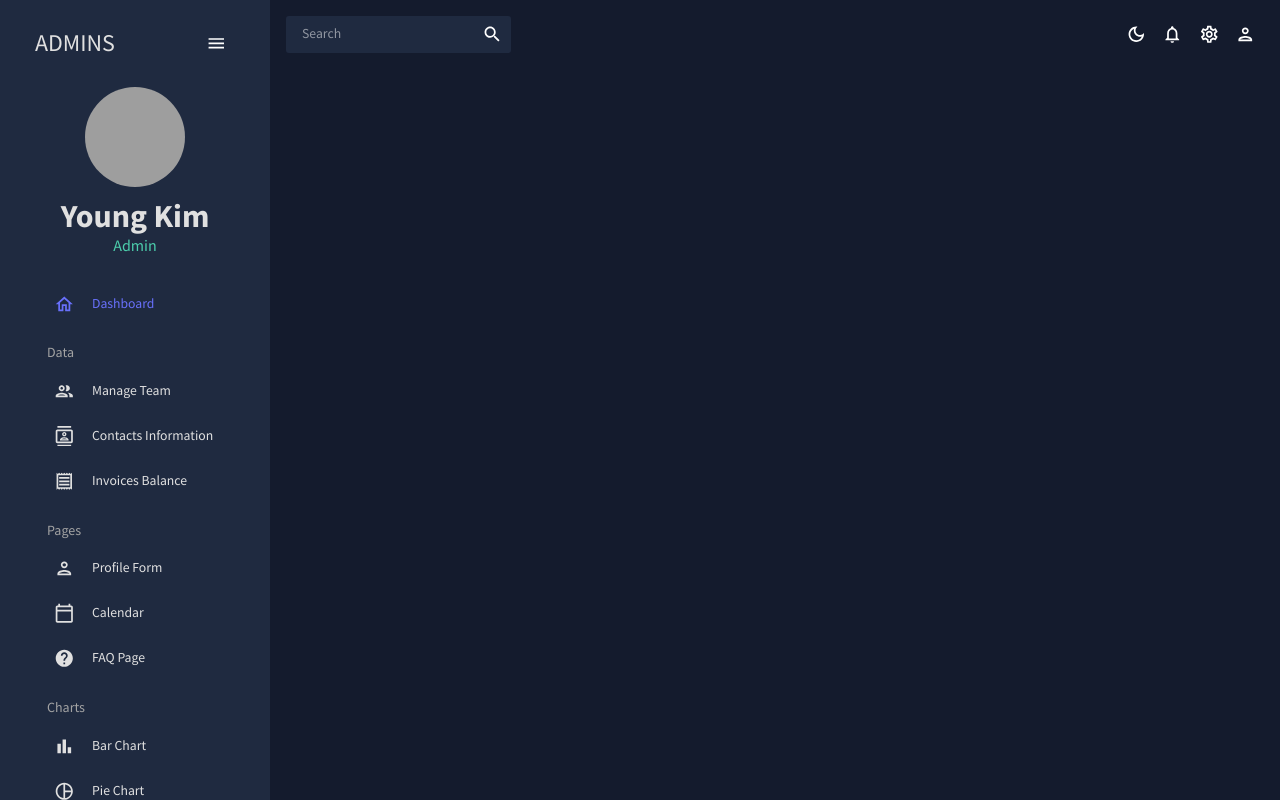
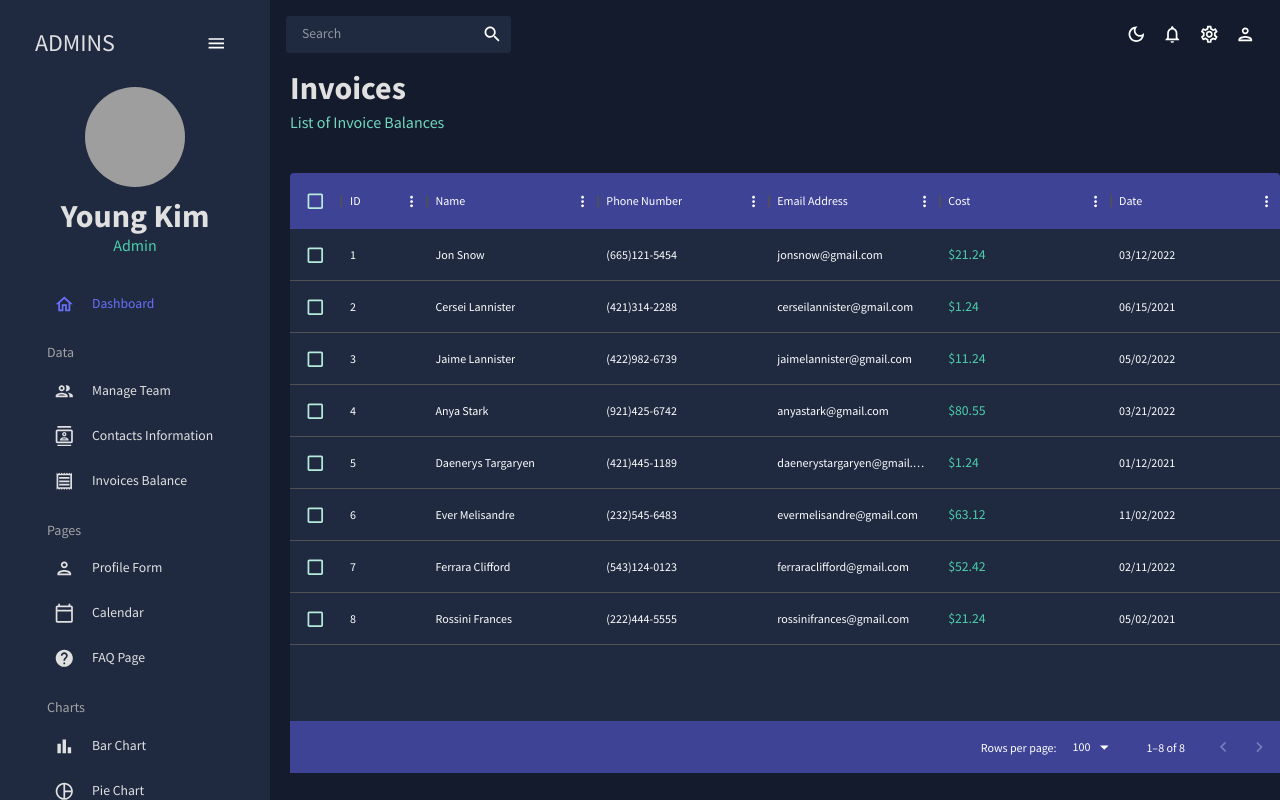
Before and after one commit to Raeyoung-K/React-Admin-Dashboard, a React (Create React App) app: page /invoices in a window 1280 px wide. Built offline with nearby package versions, Linux system fonts and the light colour scheme; grey boxes are pictures that could not be loaded.

Commit message:
Added contacts and invoices

```diff
--- a/src/App.js
+++ b/src/App.js
@@ -2,8 +2,8 @@
 import Sidebar from './scenes/global/Sidebar';
 import Dashboard from './scenes/dashboard';
 import Team from './scenes/team';
-// import Invoices from './scenes/invoices';
-// import Contacts from './scenes/contacts';
+import Invoices from './scenes/invoices';
+import Contacts from './scenes/contacts';
 // import Bar from './scenes/bar';
 // import Form from './scenes/form';
 // import Line from './scenes/line';
@@ -29,8 +29,8 @@
             <Routes>
               <Route path="/" element={<Dashboard />} />
               <Route path="/team" element={<Team />} />
-              {/* <Route path="/contacts" element={<Contacts />} /> */}
-              {/* <Route path="/invoices" element={<Invoices />} /> */}
+              <Route path="/contacts" element={<Contacts />} />
+              <Route path="/invoices" element={<Invoices />} />
               {/* <Route path="/form" element={<Form />} /> */}
               {/* <Route path="/line" element={<Line />} /> */}
               {/* <Route path="/bar" element={<Bar />} /> */}
--- /dev/null
+++ b/src/scenes/contacts/index.jsx
@@ -0,0 +1,97 @@
+import { Box, useTheme } from "@mui/material";
+import { DataGrid, GridToolbar } from "@mui/x-data-grid";
+import { tokens } from "../../theme";
+import { mockDataContacts } from "../../data/mockData";
+import Header from "../../components/Header";
+
+
+const Contacts = () => {
+    const theme = useTheme();
+    const colors = tokens(theme.palette.mode);
+
+    const columns = [
+        { field: "id", headerName: "ID", flex: 0.5 },
+        { field: "registrarId", headerName: "Registrar ID" },
+        {
+            field: "name",
+            headerName: "Name",
+            flex: 1,
+            cellClassName: "name-coulumn--cell"
+        },
+        {
+            field: "age",
+            headerName: "Age",
+            type: "number",
+            headerAlign: "left",
+            align: "left"
+        },
+        {
+            field: "phone",
+            headerName: "Phone Number",
+            flex: 1,
+        },
+        {
+            field: "email",
+            headerName: "Email Address",
+            flex: 1,
+        },
+        {
+            field: "address",
+            headerName: "Address",
+            flex: 1,
+        },
+        {
+            field: "city",
+            headerName: "City",
+            flex: 1,
+        },
+        {
+            field: "zipCode",
+            headerName: "ZipCode",
+            flex: 1,
+        },
+    ];
+
+    return (
+        <Box sx={{ ml: "20px"}}>
+            <Header title="CONTACTS" subtitle="List of Contacts for Future Reference" />
+            <Box
+                m="40px 0 0 0"
+                height="75vh"
+                sx={{
+                    "& .MuiDataGrid-root": {
+                        border: 'none'
+                    },
+                    "& .MuiDataGrid-cell": {
+                        borderBottom: 'none'
+                    },
+                    "& .name-column--cell": {
+                        color: colors.greenAccent[300]
+                    },
+                    "& .MuiDataGrid-columnHeaders": {
+                        backgroundColor: colors.blueAccent[700],
+                        borderBottom: "none"
+                    },
+                    "& .MuiDataGrid-virtualScroller": {
+                        backgroundColor: colors.primary[400]
+                    },
+                    "& .MuiDataGrid-footerContainer": {
+                        borderTop: 'none',
+                        backgroundColor: colors.blueAccent[700]
+                    },
+                    "& .MuiDataGrid-toolbarContainer .MuiButton-text": {
+                        color: `${colors.grey[100]} ! important`
+                    }
+                }}
+            >
+                <DataGrid
+                    rows={mockDataContacts}
+                    columns={columns}
+                    components={{ Toolbar: GridToolbar }}
+                />
+            </Box>
+        </Box>
+    )
+}
+
+export default Contacts;
--- /dev/null
+++ b/src/scenes/invoices/index.jsx
@@ -0,0 +1,89 @@
+import { Box, useTheme, Typography } from "@mui/material";
+import { DataGrid } from "@mui/x-data-grid";
+import { tokens } from "../../theme";
+import { mockDataInvoices } from "../../data/mockData";
+import Header from "../../components/Header";
+
+
+const Invoices = () => {
+    const theme = useTheme();
+    const colors = tokens(theme.palette.mode);
+
+    const columns = [
+        { field: "id", headerName: "ID", flex: 0.5 },
+        {
+            field: "name",
+            headerName: "Name",
+            flex: 1,
+            cellClassName: "name-coulumn--cell"
+        },
+        {
+            field: "phone",
+            headerName: "Phone Number",
+            flex: 1,
+        },
+        {
+            field: "email",
+            headerName: "Email Address",
+            flex: 1,
+        },
+        {
+            field: "cost",
+            headerName: "Cost",
+            flex: 1,
+            renderCell: (params) => (
+                <Typography color={colors.greenAccent[500]}>
+                    ${params.row.cost}
+                </Typography>
+            )
+        },
+        {
+            field: "date",
+            headerName: "Date",
+            flex: 1,
+        },
+    ];
+
+    return (
+        <Box sx={{ ml: "20px"}}>
+            <Header title="Invoices" subtitle="List of Invoice Balances" />
+            <Box
+                m="40px 0 0 0"
+                height="75vh"
+                sx={{
+                    "& .MuiDataGrid-root": {
+                        border: 'none'
+                    },
+                    "& .MuiDataGrid-cell": {
+                        borderBottom: 'none'
+                    },
+                    "& .name-column--cell": {
+                        color: colors.greenAccent[300]
+                    },
+                    "& .MuiDataGrid-columnHeaders": {
+                        backgroundColor: colors.blueAccent[700],
+                        borderBottom: "none"
+                    },
+                    "& .MuiDataGrid-virtualScroller": {
+                        backgroundColor: colors.primary[400]
+                    },
+                    "& .MuiDataGrid-footerContainer": {
+                        borderTop: 'none',
+                        backgroundColor: colors.blueAccent[700]
+                    },
+                    "& .MuiCheckbox-root": {
+                        color: `${colors.greenAccent[200]} !important`
+                    }
+                }}
+            >
+                <DataGrid
+                    checkboxSelection
+                    rows={mockDataInvoices}
+                    columns={columns}
+                />
+            </Box>
+        </Box>
+    )
+}
+
+export default Invoices;
```
